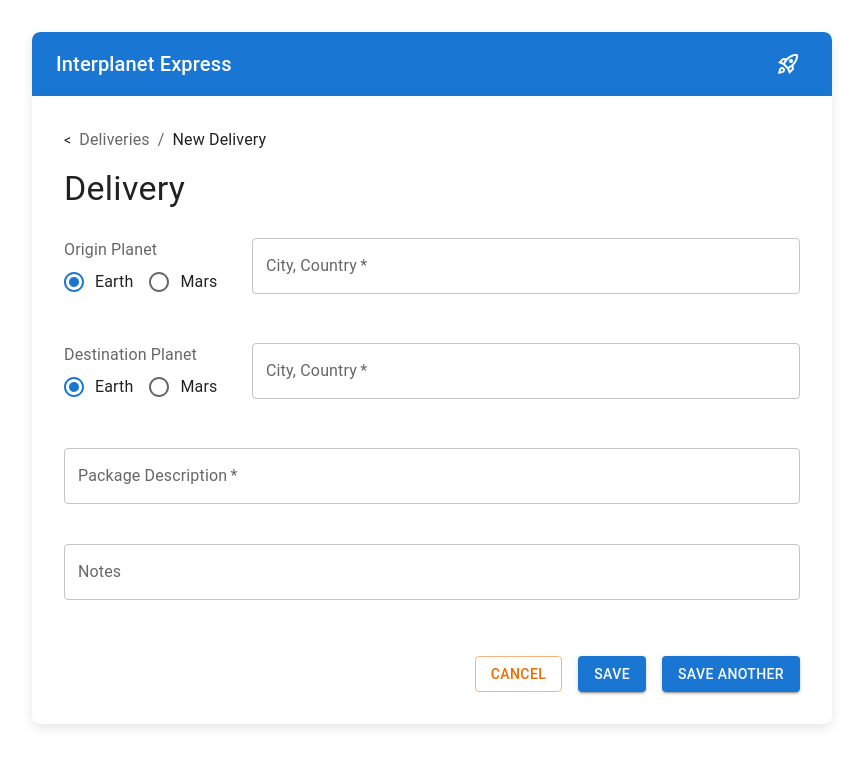
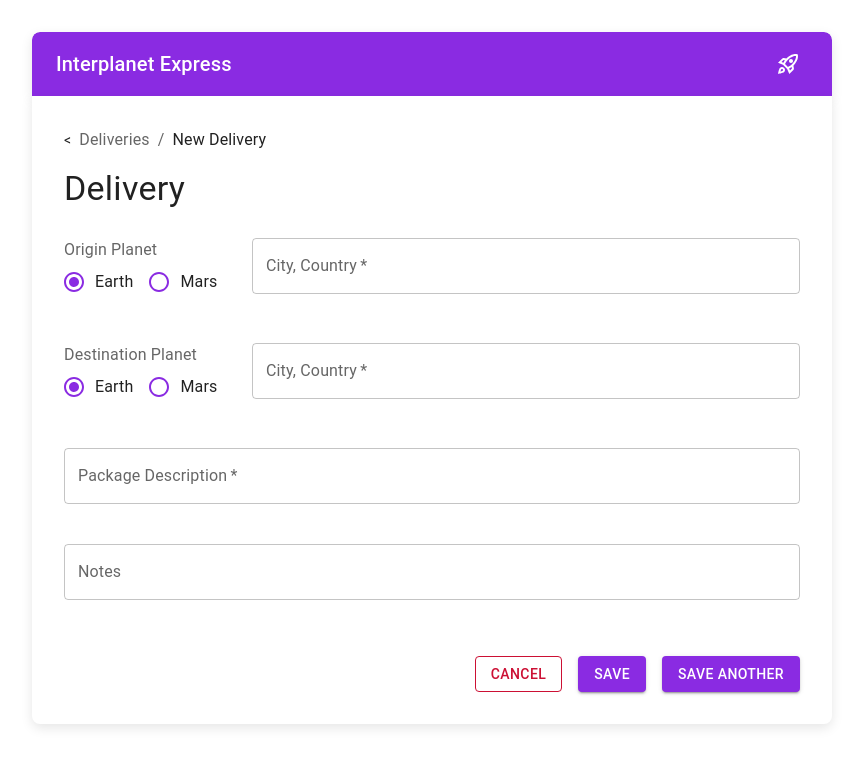
Before and after one commit to yancostasc/BeyondTheBytes, a React (Create React App) app in the folder interplanet-express/: page /register in a window 1280 px wide. Shown: the top 766 px of the page, without its empty margins (208-1071 px from the left). Built offline with nearby package versions, Linux system fonts and the light colour scheme.

Commit message:
Fix: colors

```diff
--- a/interplanet-express/src/App.tsx
+++ b/interplanet-express/src/App.tsx
@@ -61,7 +61,6 @@ const App: React.FC = () => {
       >
         <Box
           sx={{
-            backgroundColor: "#fff",
             width: "100%",
             maxWidth: "800px",
             borderRadius: "8px 8px 0 0",
@@ -69,7 +68,10 @@ const App: React.FC = () => {
             overflow: "hidden",
           }}
         >
-          <AppBar position="static" sx={{ borderRadius: "8px 8px 0 0" }}>
+          <AppBar
+            position="static"
+            sx={{ borderRadius: "8px 8px 0 0", backgroundColor: "#8A2BE2" }}
+          >
             <Toolbar>
               <Typography variant="h6" component="div" sx={{ flexGrow: 1 }}>
                 Interplanet Express
--- a/interplanet-express/src/components/DeliveryList.tsx
+++ b/interplanet-express/src/components/DeliveryList.tsx
@@ -96,8 +96,8 @@ const DeliveryList: React.FC<DeliveryListProps> = ({
           Deliveries
         </Typography>
         <Tooltip title="New Delivery">
-          <IconButton color="primary" component={RouterLink} to="/register">
-            <AddCircleOutline />
+          <IconButton component={RouterLink} to="/register">
+            <AddCircleOutline htmlColor="#8A2BE2" />
           </IconButton>
         </Tooltip>
       </Box>
@@ -162,7 +162,7 @@ const DeliveryList: React.FC<DeliveryListProps> = ({
                     aria-label="view"
                     onClick={() => handleViewClick(delivery)}
                   >
-                    <ArticleOutlined color="primary" />
+                    <ArticleOutlined sx={{ color: "#8A2BE2" }} />
                   </IconButton>
                 </Tooltip>
                 <Tooltip title="Edit">
@@ -170,7 +170,7 @@ const DeliveryList: React.FC<DeliveryListProps> = ({
                     aria-label="edit"
                     onClick={() => handleEditClick(delivery)}
                   >
-                    <EditOutlined color="primary" />
+                    <EditOutlined sx={{ color: "#8A2BE2" }} />
                   </IconButton>
                 </Tooltip>
                 <Tooltip title="Delete">
--- a/interplanet-express/src/pages/EditDelivery.tsx
+++ b/interplanet-express/src/pages/EditDelivery.tsx
@@ -122,12 +122,30 @@ const EditDelivery: React.FC<EditDeliveryProps> = ({
               >
                 <FormControlLabel
                   value={Planet.Earth}
-                  control={<Radio />}
+                  control={
+                    <Radio
+                      sx={{
+                        color: "#8A2BE2",
+                        "&.Mui-checked": {
+                          color: "#8A2BE2",
+                        },
+                      }}
+                    />
+                  }
                   label="Earth"
                 />
                 <FormControlLabel
                   value={Planet.Mars}
-                  control={<Radio />}
+                  control={
+                    <Radio
+                      sx={{
+                        color: "#8A2BE2",
+                        "&.Mui-checked": {
+                          color: "#8A2BE2",
+                        },
+                      }}
+                    />
+                  }
                   label="Mars"
                 />
               </RadioGroup>
@@ -146,6 +164,7 @@ const EditDelivery: React.FC<EditDeliveryProps> = ({
               inputProps={{
                 maxLength: originPlanet === Planet.Earth ? 100 : 4,
               }}
+              color="secondary"
             />
           </Grid>
           <Grid item xs={3}>
@@ -160,12 +179,30 @@ const EditDelivery: React.FC<EditDeliveryProps> = ({
               >
                 <FormControlLabel
                   value={Planet.Earth}
-                  control={<Radio />}
+                  control={
+                    <Radio
+                      sx={{
+                        color: "#8A2BE2",
+                        "&.Mui-checked": {
+                          color: "#8A2BE2",
+                        },
+                      }}
+                    />
+                  }
                   label="Earth"
                 />
                 <FormControlLabel
                   value={Planet.Mars}
-                  control={<Radio />}
+                  control={
+                    <Radio
+                      sx={{
+                        color: "#8A2BE2",
+                        "&.Mui-checked": {
+                          color: "#8A2BE2",
+                        },
+                      }}
+                    />
+                  }
                   label="Mars"
                 />
               </RadioGroup>
@@ -186,6 +223,7 @@ const EditDelivery: React.FC<EditDeliveryProps> = ({
               inputProps={{
                 maxLength: originPlanet === Planet.Earth ? 100 : 4,
               }}
+              color="secondary"
             />
           </Grid>
           <Grid item xs={12}>
@@ -197,6 +235,7 @@ const EditDelivery: React.FC<EditDeliveryProps> = ({
               onChange={(e) => setPackageDescription(e.target.value)}
               required
               inputProps={{ maxLength: 100 }}
+              color="secondary"
             />
           </Grid>
           <Grid item xs={12}>
@@ -207,6 +246,7 @@ const EditDelivery: React.FC<EditDeliveryProps> = ({
               value={notes}
               onChange={(e) => setNotes(e.target.value)}
               inputProps={{ maxLength: 100 }}
+              color="secondary"
             />
           </Grid>
           <Grid
@@ -216,7 +256,13 @@ const EditDelivery: React.FC<EditDeliveryProps> = ({
             justifyContent="flex-end"
             marginTop={2}
           >
-            <Button type="submit" variant="contained" color="primary">
+            <Button
+              type="submit"
+              variant="contained"
+              sx={{
+                backgroundColor: "#8A2BE2",
+              }}
+            >
               Update
             </Button>
           </Grid>
--- a/interplanet-express/src/pages/RegisterDelivery.tsx
+++ b/interplanet-express/src/pages/RegisterDelivery.tsx
@@ -182,12 +182,30 @@ const RegisterDelivery: React.FC<RegisterDeliveryProps> = ({ addDelivery }) => {
               >
                 <FormControlLabel
                   value={Planet.Earth}
-                  control={<Radio />}
+                  control={
+                    <Radio
+                      sx={{
+                        color: "#8A2BE2",
+                        "&.Mui-checked": {
+                          color: "#8A2BE2",
+                        },
+                      }}
+                    />
+                  }
                   label="Earth"
                 />
                 <FormControlLabel
                   value={Planet.Mars}
-                  control={<Radio />}
+                  control={
+                    <Radio
+                      sx={{
+                        color: "#8A2BE2",
+                        "&.Mui-checked": {
+                          color: "#8A2BE2",
+                        },
+                      }}
+                    />
+                  }
                   label="Mars"
                 />
               </RadioGroup>
@@ -206,6 +224,7 @@ const RegisterDelivery: React.FC<RegisterDeliveryProps> = ({ addDelivery }) => {
                 maxLength: originPlanet === Planet.Earth ? 100 : 4,
               }}
               required
+              color="secondary"
             />
           </Grid>
           <Grid item xs={3}>
@@ -220,12 +239,30 @@ const RegisterDelivery: React.FC<RegisterDeliveryProps> = ({ addDelivery }) => {
               >
                 <FormControlLabel
                   value={Planet.Earth}
-                  control={<Radio />}
+                  control={
+                    <Radio
+                      sx={{
+                        color: "#8A2BE2",
+                        "&.Mui-checked": {
+                          color: "#8A2BE2",
+                        },
+                      }}
+                    />
+                  }
                   label="Earth"
                 />
                 <FormControlLabel
                   value={Planet.Mars}
-                  control={<Radio />}
+                  control={
+                    <Radio
+                      sx={{
+                        color: "#8A2BE2",
+                        "&.Mui-checked": {
+                          color: "#8A2BE2",
+                        },
+                      }}
+                    />
+                  }
                   label="Mars"
                 />
               </RadioGroup>
@@ -246,6 +283,7 @@ const RegisterDelivery: React.FC<RegisterDeliveryProps> = ({ addDelivery }) => {
                 maxLength: destinationPlanet === Planet.Earth ? 100 : 4,
               }}
               required
+              color="secondary"
             />
           </Grid>
           <Grid item xs={12}>
@@ -257,6 +295,7 @@ const RegisterDelivery: React.FC<RegisterDeliveryProps> = ({ addDelivery }) => {
               onChange={(e) => setPackageDescription(e.target.value)}
               inputProps={{ maxLength: 100 }}
               required
+              color="secondary"
             />
           </Grid>
           <Grid item xs={12}>
@@ -267,6 +306,7 @@ const RegisterDelivery: React.FC<RegisterDeliveryProps> = ({ addDelivery }) => {
               value={notes}
               onChange={(e) => setNotes(e.target.value)}
               inputProps={{ maxLength: 100 }}
+              color="secondary"
             />
           </Grid>
           <Grid
@@ -277,13 +317,22 @@ const RegisterDelivery: React.FC<RegisterDeliveryProps> = ({ addDelivery }) => {
             gap={2}
             marginTop={4}
           >
-            <Button variant="outlined" color="warning" onClick={handleCancel}>
+            <Button
+              variant="outlined"
+              sx={{
+                color: "#CC1034",
+                borderColor: "#CC1034",
+              }}
+              onClick={handleCancel}
+            >
               Cancel
             </Button>
             <Button
               type="submit"
               variant="contained"
-              color="primary"
+              sx={{
+                backgroundColor: "#8A2BE2",
+              }}
               onClick={(e) => handleSubmit(e, true)}
             >
               Save
@@ -291,7 +340,9 @@ const RegisterDelivery: React.FC<RegisterDeliveryProps> = ({ addDelivery }) => {
             <Button
               type="submit"
               variant="contained"
-              color="primary"
+              sx={{
+                backgroundColor: "#8A2BE2",
+              }}
               onClick={(e) => handleSubmit(e, false)}
             >
               Save Another
```
